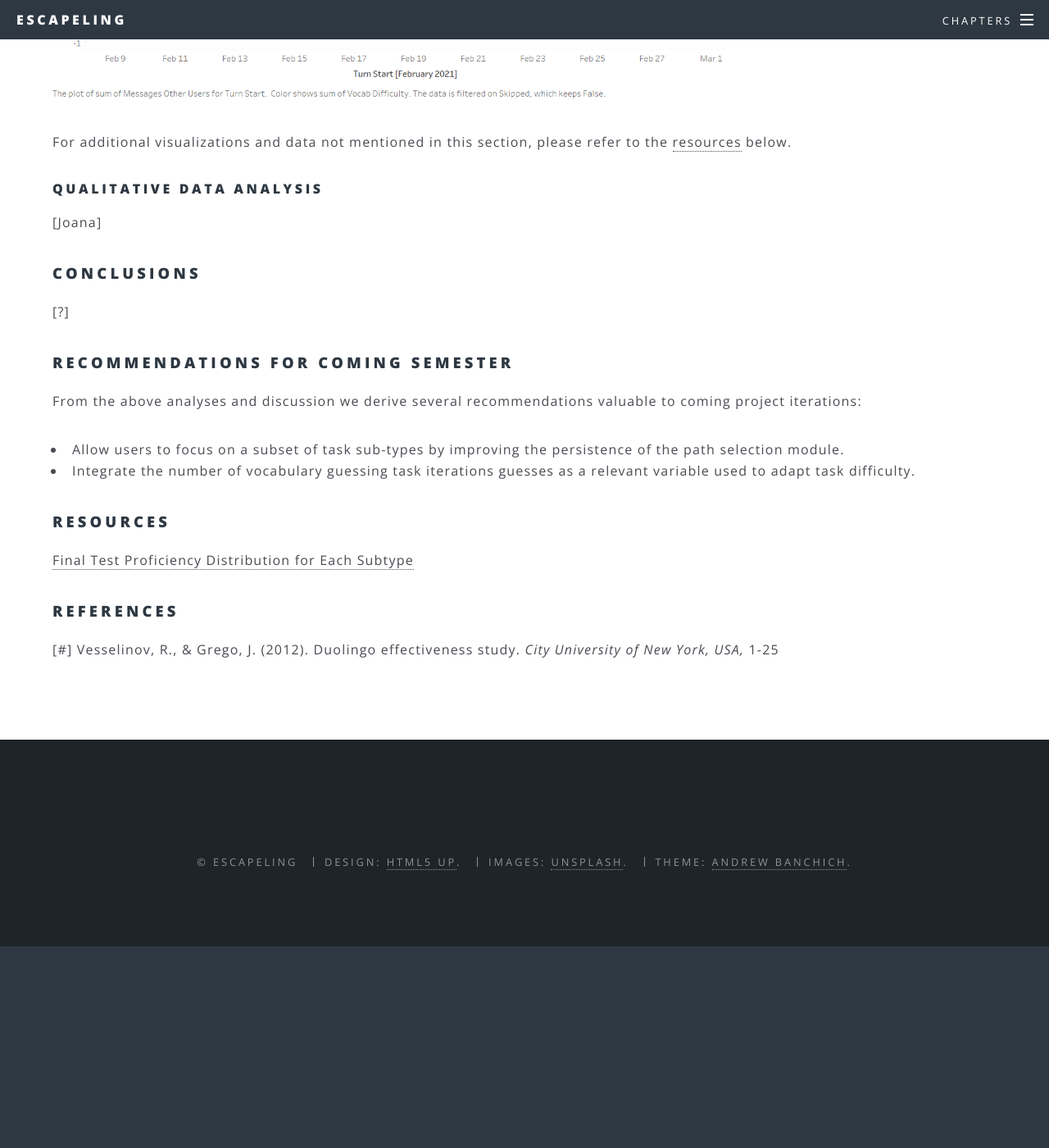
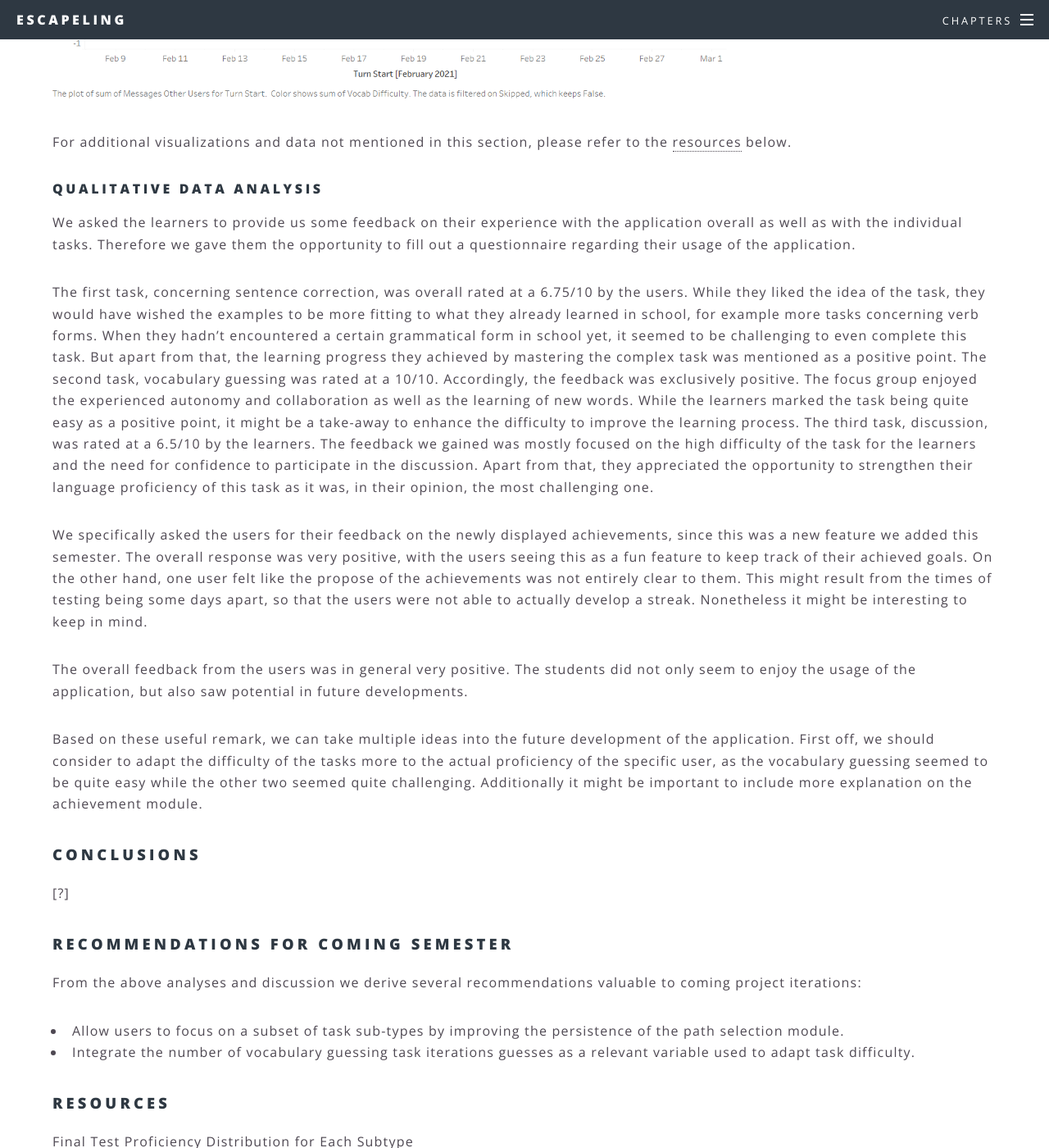
Before and after one commit to ALLUOS/ALLUOS.github.io, a Jekyll site: the page built from _posts/2020-04-04-testS2.md, in a window 1280 px wide and 1400 px high, scrolled down 5544 px. Shown: the whole window at 82% size. Built offline with Jekyll 4.4.1, drawn with Linux system fonts in a browser that asks for light colours; before the commit the page ends 6698 px from its top, so only the background shows below that.

Commit message:
Update 2020-04-04-testS2.md

```diff
--- a/_posts/2020-04-04-testS2.md
+++ b/_posts/2020-04-04-testS2.md
@@ -51,7 +51,18 @@ Nevertheless, it may be the case that words which required relatively more guess
 For additional visualizations and data not mentioned in this section, please refer to the [resources]() below.
 
 #### Qualitative Data Analysis
-[Joana]
+We asked the learners to provide us some feedback on their experience with the application overall as well as with the individual tasks. Therefore we gave them the opportunity to fill out a questionnaire regarding their usage of the application.
+
+The first task, concerning sentence correction, was overall rated at a 6.75/10 by the users. While they liked the idea of the task, they would have wished the examples to be more fitting to what they already learned in school, for example more tasks concerning verb forms. When they hadn’t encountered a certain grammatical form in school yet, it seemed to be challenging to even complete this task. But apart from that, the learning progress they achieved by mastering the complex task was mentioned as a positive point.
+The second task, vocabulary guessing was rated at a 10/10. Accordingly, the feedback was exclusively positive. The focus group enjoyed the experienced autonomy and collaboration as well as the learning of new words.
+While the learners marked the task being quite easy as a positive point, it might be a take-away to enhance the difficulty to improve the learning process.
+The third task, discussion, was rated at a 6.5/10 by the learners. The feedback we gained was mostly focused on the high difficulty of the task for the learners and the need for confidence to participate in the discussion. Apart from that, they appreciated the opportunity to strengthen their language proficiency of this task as it was, in their opinion, the most challenging one.
+
+We specifically asked the users for their feedback on the newly displayed achievements, since this was a new feature we added this semester. The overall response was very positive, with the users seeing this as a fun feature to keep track of their achieved goals. On the other hand, one user felt like the propose of the achievements was not entirely clear to them. This might result from the times of testing being some days apart, so that the users were not able to actually develop a streak. Nonetheless it might be interesting to keep in mind.
+
+The overall feedback from the users was in general very positive. The students did  not only seem to enjoy the usage of the application, but also saw potential in future developments.
+
+Based on these useful remark, we can take multiple ideas into the future development of the application. First off, we should consider to adapt the difficulty of the tasks more to the actual proficiency of the specific user, as the vocabulary guessing seemed to be quite easy while the other two seemed quite challenging. Additionally it might be important to include more explanation on the achievement module.
 
 ### Conclusions
 [?]
```
